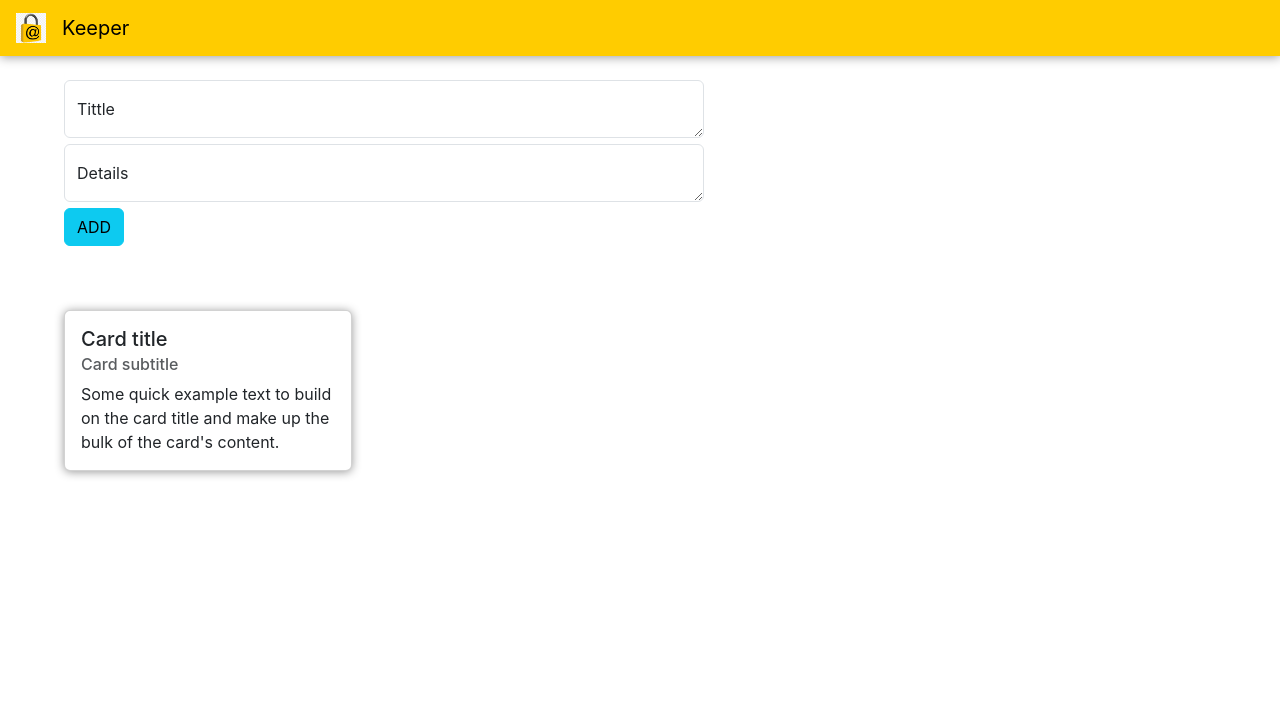
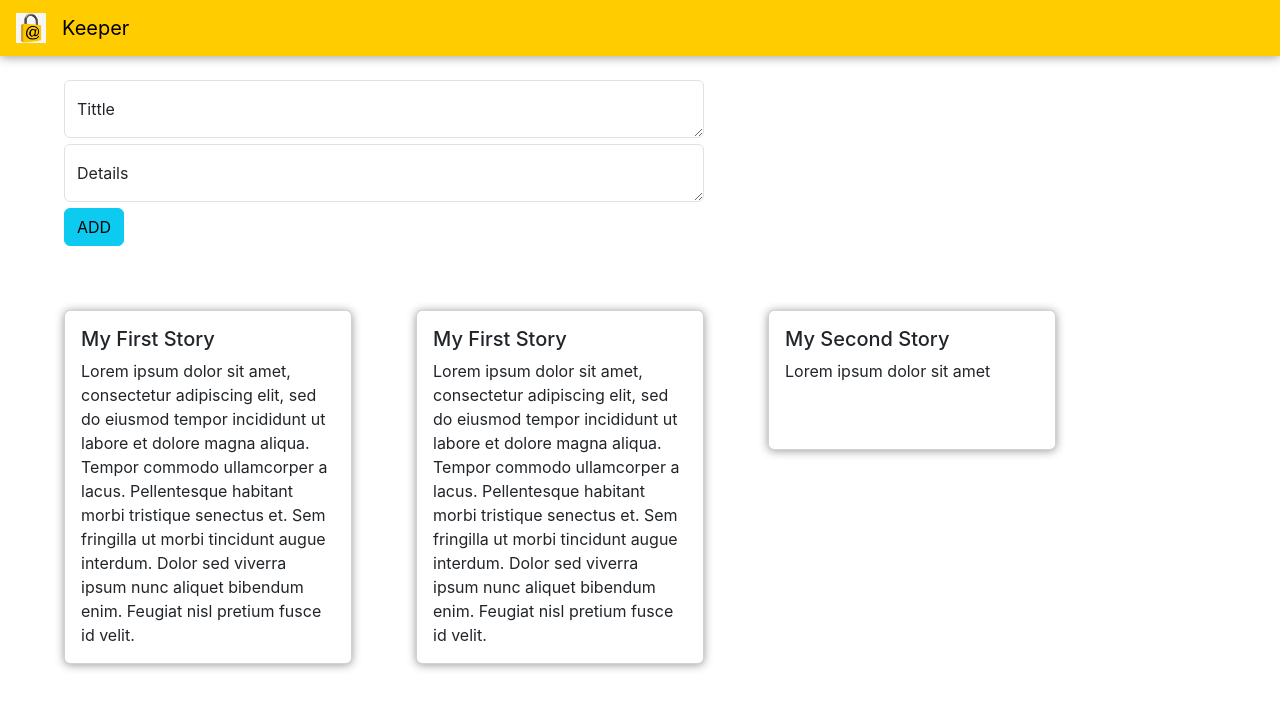
Before and after one commit to mayankratre10/Keeper_App, a React (Create React App) app: page / in a window 1280 px wide. Shown: the top 708 px of the page. Built offline with nearby package versions, Linux system fonts and the light colour scheme.

Commit message:
ADD keeps and NotesList components and modified Addnote, Note and App.js

```diff
--- a/src/App.js
+++ b/src/App.js
@@ -1,15 +1,15 @@
 import './App.css';
 import Header from './components/Header';
 import Footer from './components/Footer';
-import Note from './components/Note';
 import AddNote from './components/AddNote';
+import NotesList from './components/NotesList';
 
 function App() {
   return (
     <div className="App">
       <Header />
       <AddNote />
-      <Note />
+      <NotesList/>
       <Footer />
     </div>
   );
--- a/src/components/AddNote.jsx
+++ b/src/components/AddNote.jsx
@@ -17,13 +17,13 @@ const AddNote = () => {
         <div style={addBoxStyle}>
             <div className="form-floating" style={addnoteStyle}>
                 <textarea className="form-control" placeholder="Leave a comment here" id="floatingTextarea"></textarea>
-                <label for="floatingTextarea">Tittle</label>
+                <label htmlFor="floatingTextarea">Tittle</label>
             </div>
             <div className="form-floating" style={addnoteStyle}>
                 <textarea className="form-control" placeholder="Leave a comment here" id="floatingTextarea"></textarea>
-                <label for="floatingTextarea">Details</label>
+                <label htmlFor="floatingTextarea">Details</label>
             </div>
-            <button style={{ marginLeft: "1rem" }} type="button" class="btn btn-info">ADD</button>
+            <button style={{ marginLeft: "1rem" }} type="button" className="btn btn-info">ADD</button>
         </div>
     )
 }
--- /dev/null
+++ b/src/components/Keeps.jsx
@@ -0,0 +1,16 @@
+let keeps = [
+    {
+        tittle: "My First Story",
+        details: "Lorem ipsum dolor sit amet, consectetur adipiscing elit, sed do eiusmod tempor incididunt ut labore et dolore magna aliqua. Tempor commodo ullamcorper a lacus. Pellentesque habitant morbi tristique senectus et. Sem fringilla ut morbi tincidunt augue interdum. Dolor sed viverra ipsum nunc aliquet bibendum enim. Feugiat nisl pretium fusce id velit."
+    },
+    {
+        tittle: "My First Story",
+        details: "Lorem ipsum dolor sit amet, consectetur adipiscing elit, sed do eiusmod tempor incididunt ut labore et dolore magna aliqua. Tempor commodo ullamcorper a lacus. Pellentesque habitant morbi tristique senectus et. Sem fringilla ut morbi tincidunt augue interdum. Dolor sed viverra ipsum nunc aliquet bibendum enim. Feugiat nisl pretium fusce id velit."
+    },
+    {
+        tittle: "My Second Story",
+        details: "Lorem ipsum dolor sit amet"
+    }
+]
+
+export default keeps;
--- a/src/components/Note.jsx
+++ b/src/components/Note.jsx
@@ -1,20 +1,22 @@
 import React from 'react'
 
-const Note = () => {
+const Note = (props) => {
     let noteStyle = {
         width: "18rem",
-        margin: '4rem',
+        marginTop: '4rem',
+        marginLeft: '4rem',
         display: 'inline-block',
         boxShadow: "0px 1px 10px #999",
+        minHeight: "140px",
+        // display: "flex",
+        // flexDirection: "column",
+        justifyContent: "center"
     }
     return (
-        <div style={{display:"flex"}}>
-            <div className="card" style={noteStyle}>
-                <div className="card-body">
-                    <h5 className="card-title">Card title</h5>
-                    <h6 className="card-subtitle mb-2 text-body-secondary">Card subtitle</h6>
-                    <p className="card-text">Some quick example text to build on the card title and make up the bulk of the card's content.</p>
-                </div>
+        <div className="card" style={noteStyle}>
+            <div className="card-body">
+                <h5 className="card-title">{props.tittle}</h5>
+                <p className="card-text">{props.details}</p>
             </div>
         </div>
     )
--- /dev/null
+++ b/src/components/NotesList.jsx
@@ -0,0 +1,20 @@
+import React from 'react'
+import Note from './Note'
+import keeps from './Keeps'
+
+const NotesList = () => {
+    return (
+        <div style={{display:"flex" , flexDirection:"row",alignItems:"flex-start",
+        alignContent:"flex-start"}}>
+        <>
+            {
+                keeps.map((note) => {
+                    return <Note tittle={note.tittle} details={note.details}/>
+                })
+            }
+        </>
+        </div>
+    );
+}
+
+export default NotesList
```
